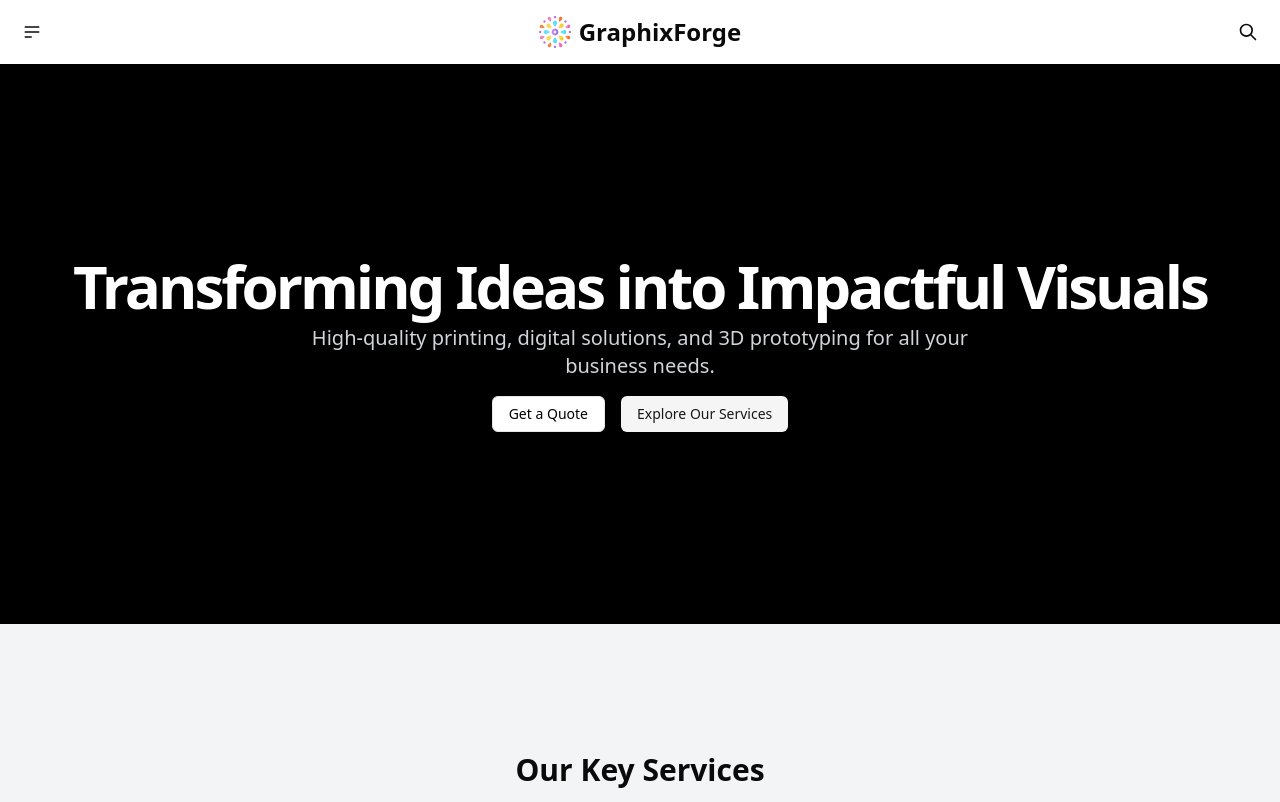
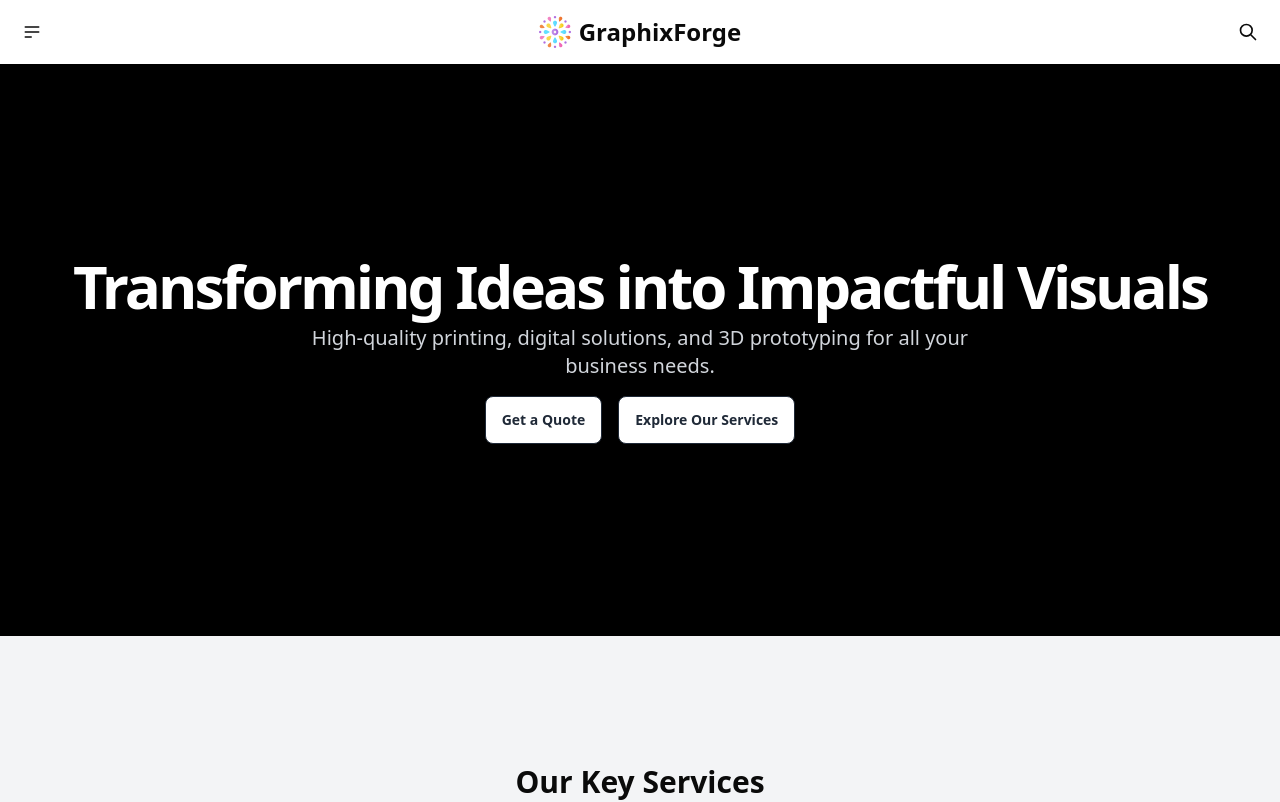
Before and after one commit to reazs/graphixforge, a Next.js app: page / in a window 1280 px wide. Shown: the top 802 px of the page. Built offline with nearby package versions, Linux system fonts and the light colour scheme.

Commit message:
updated CTA section

```diff
--- a/components/landingPageSecitons/CTASection.tsx
+++ b/components/landingPageSecitons/CTASection.tsx
@@ -15,9 +15,9 @@ const CTASection = () => {
             </p>
           </div>
           <div className="w-full max-w-sm space-y-2">
-            <Button className="w-full" variant="secondary">
+            <button className="w-full bg-white btn btn-outline">
               Request a Quote
-            </Button>
+            </button>
           </div>
         </div>
       </div>
--- a/components/landingPageSecitons/HeroSection.tsx
+++ b/components/landingPageSecitons/HeroSection.tsx
@@ -15,13 +15,10 @@ export default function HeroSection() {
             </p>
           </div>
           <div className="space-x-4">
-            <Button
-              variant="outline"
-              className="bg-white text-black hover:bg-gray-200"
-            >
-              Get a Quote
-            </Button>
-            <Button variant="secondary">Explore Our Services</Button>
+            <button className="bg-white  btn btn-outline">Get a Quote</button>
+            <button className="bg-white btn btn-outline">
+              Explore Our Services
+            </button>
           </div>
         </div>
       </div>
--- a/components/landingPageSecitons/ProcessSection.tsx
+++ b/components/landingPageSecitons/ProcessSection.tsx
@@ -49,7 +49,7 @@ const ProcessSection = () => {
           ))}
         </div>
         <div className="mt-8 text-center">
-          <Button>Get Started Today</Button>
+          <button className="btn btn-outline">Get Started Today</button>
         </div>
       </div>
     </section>
```
